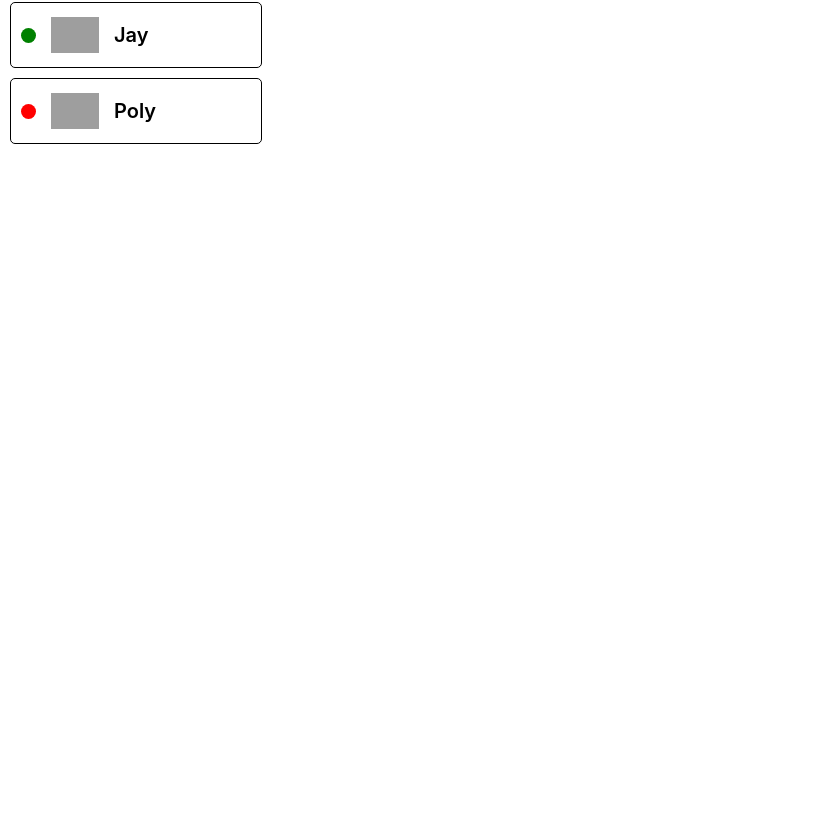
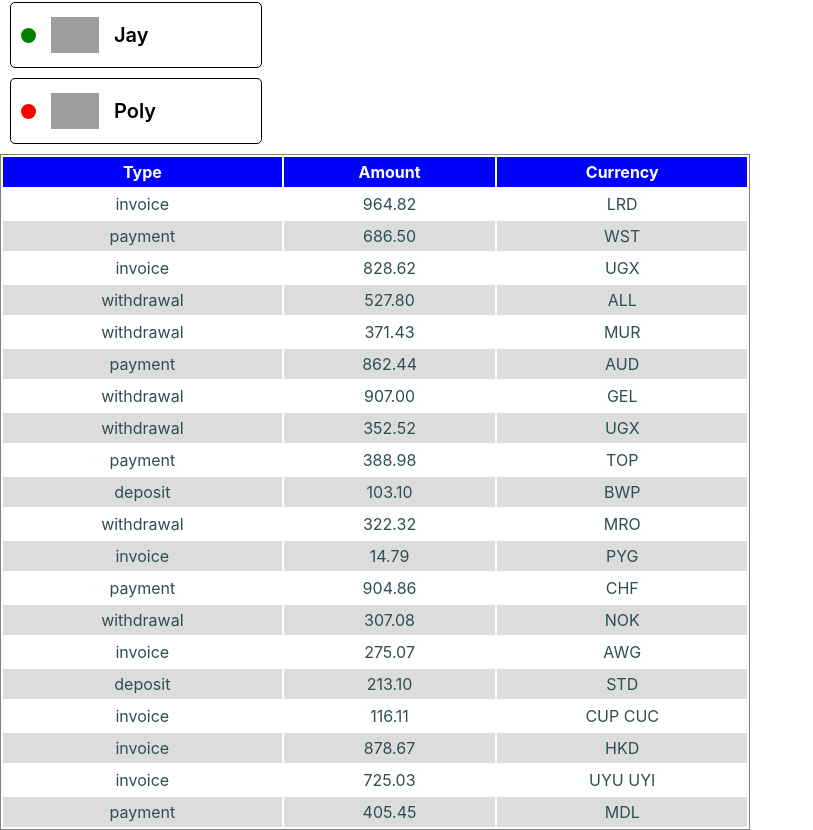
Before and after one commit to ShabanovVA/goit-react-hw-01-components, a React (Create React App) app: page / in a window 1280 px wide. Shown: the part 890-1720 px from the top of the page, without its empty margins (0-813 px from the left). Before the commit the page ends 1044 px from the top, so only its background shows below. Built offline with nearby package versions, Linux system fonts and the light colour scheme; grey boxes are pictures that could not be loaded.

Commit message:
TransactionHistory - ready.

```diff
--- a/src/components/App.jsx
+++ b/src/components/App.jsx
@@ -1,14 +1,19 @@
 import { Profile } from "components/Profile/Profile";
 import { Statistics } from "components/Statistics/Statistics"
 import {FriendList} from 'components/FriendList/FriendList'
+import { TransactionHistory } from "components/TransactionHistory/TransactionHistory";
 import user from "./Profile/user.json";
 import data from "./Statistics/data.json";
 import friends from "./FriendList/friends.json";
+import transactions from "./TransactionHistory/transactions.json";
+
 export const App = () => {
   return (
     <div>
       <Profile user={user} />
       <Statistics title="Upload stats" stats={data} />
-      <FriendList friends={friends}/></div>
+      <FriendList friends={friends} />
+      <TransactionHistory items={transactions} />
+    </div>
   );
 };
--- /dev/null
+++ b/src/components/TransactionHistory/TransactionHistory.jsx
@@ -0,0 +1,34 @@
+import PropTypes from 'prop-types';
+import css from '../TransactionHistory/TransactionHistory.module.css'
+
+export const TransactionHistory = ({ items }) => {
+    return (
+<table className={css.transaction_history}>
+  <thead>
+    <tr>
+      <th>Type</th>
+      <th>Amount</th>
+      <th>Currency</th>
+    </tr>
+  </thead>
+  <tbody>
+    {items.map(({id, type, amount, currency})=>(
+    <tr key={id}>
+      <td>{type}</td>
+      <td>{amount}</td>
+      <td>{currency}</td>
+    </tr>
+    ))}
+  </tbody>
+</table>
+    )
+}
+
+TransactionHistory.propTypes = {
+    item: PropTypes.shape({
+        id: PropTypes.string.isRequired,
+        type:PropTypes.string.isRequired,
+        amount:PropTypes.number.isRequired,
+        currency:PropTypes.string.isRequired,
+    })
+}
--- /dev/null
+++ b/src/components/TransactionHistory/TransactionHistory.module.css
@@ -0,0 +1,24 @@
+.transaction_history {
+  margin-top: 10px;
+  width: 750px;
+  border: 1px grey solid;
+}
+
+thead {
+  background-color: blue;
+}
+
+th {
+  color: white;
+}
+
+tr {
+  height: 30px;
+  text-align: center;
+  font-size: 16px;
+  color: darkslategray;
+}
+
+tr:nth-child(even) {
+  background-color: gainsboro;
+}
--- /dev/null
+++ b/src/components/TransactionHistory/transactions.json
@@ -0,0 +1,122 @@
+[
+  {
+    "id": "1e0700a2-5183-4291-85cc-2065a036a683",
+    "type": "invoice",
+    "amount": "964.82",
+    "currency": "LRD"
+  },
+  {
+    "id": "a30f821b-4d25-4ff0-abdd-e340b3f0dd2b",
+    "type": "payment",
+    "amount": "686.50",
+    "currency": "WST"
+  },
+  {
+    "id": "44dca67a-8e5a-4798-bf8e-b15efd4e1abd",
+    "type": "invoice",
+    "amount": "828.62",
+    "currency": "UGX"
+  },
+  {
+    "id": "ea8ed3dc-2b68-4a53-905a-53ecb0adef33",
+    "type": "withdrawal",
+    "amount": "527.80",
+    "currency": "ALL"
+  },
+  {
+    "id": "ea76146a-0b00-4b80-bc02-a8c822176712",
+    "type": "withdrawal",
+    "amount": "371.43",
+    "currency": "MUR"
+  },
+  {
+    "id": "63ca02f9-d637-46b5-9237-f3b24425e029",
+    "type": "payment",
+    "amount": "862.44",
+    "currency": "AUD"
+  },
+  {
+    "id": "ed0263e8-59a5-4bf1-87e0-2bb88e53dc34",
+    "type": "withdrawal",
+    "amount": "907.00",
+    "currency": "GEL"
+  },
+  {
+    "id": "6013bad0-750c-4691-8bc2-d8f2b43969c4",
+    "type": "withdrawal",
+    "amount": "352.52",
+    "currency": "UGX"
+  },
+  {
+    "id": "252c7be4-8b06-4fa7-8d42-61fb835b70d5",
+    "type": "payment",
+    "amount": "388.98",
+    "currency": "TOP"
+  },
+  {
+    "id": "4eaab41b-b967-40ac-82ed-85fc66f646f1",
+    "type": "deposit",
+    "amount": "103.10",
+    "currency": "BWP"
+  },
+  {
+    "id": "9648a350-8469-42d5-8bf3-18090de5fe67",
+    "type": "withdrawal",
+    "amount": "322.32",
+    "currency": "MRO"
+  },
+  {
+    "id": "9c5c25fb-1a95-4b2f-8d1f-4c4426d677cc",
+    "type": "invoice",
+    "amount": "14.79",
+    "currency": "PYG"
+  },
+  {
+    "id": "43ef232c-80e9-4d6f-b48a-b22405620de3",
+    "type": "payment",
+    "amount": "904.86",
+    "currency": "CHF"
+  },
+  {
+    "id": "5161682e-e620-4019-ab0a-24ceb10fbd20",
+    "type": "withdrawal",
+    "amount": "307.08",
+    "currency": "NOK"
+  },
+  {
+    "id": "7b119d71-42e6-4c42-a141-6818b07bb9ff",
+    "type": "invoice",
+    "amount": "275.07",
+    "currency": "AWG"
+  },
+  {
+    "id": "a4f65722-65c4-4c28-b1f4-b8ed988bb205",
+    "type": "deposit",
+    "amount": "213.10",
+    "currency": "STD"
+  },
+  {
+    "id": "c6e5784b-0ca3-48d6-86e5-b5128af5a523",
+    "type": "invoice",
+    "amount": "116.11",
+    "currency": "CUP CUC"
+  },
+  {
+    "id": "c9ebed6a-3a02-4b49-ac0d-0534b51f2bfd",
+    "type": "invoice",
+    "amount": "878.67",
+    "currency": "HKD"
+  },
+  {
+    "id": "a4a98b0e-b22c-438b-9f83-de2df52110c8",
+    "type": "invoice",
+    "amount": "725.03",
+    "currency": "UYU UYI"
+  },
+  {
+    "id": "b39bfa7a-0166-4c47-94d6-87d20590f746",
+    "type": "payment",
+    "amount": "405.45",
+    "currency": "MDL"
+  }
+]
```
